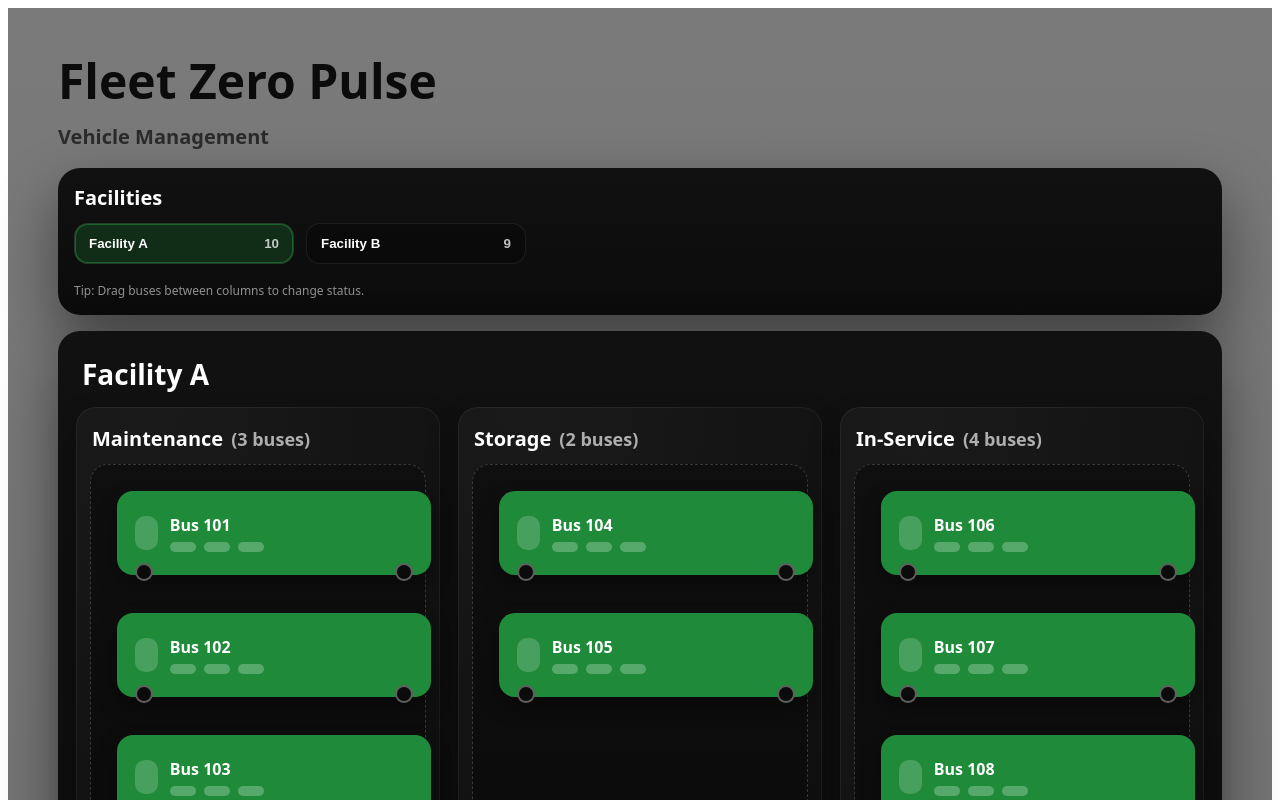
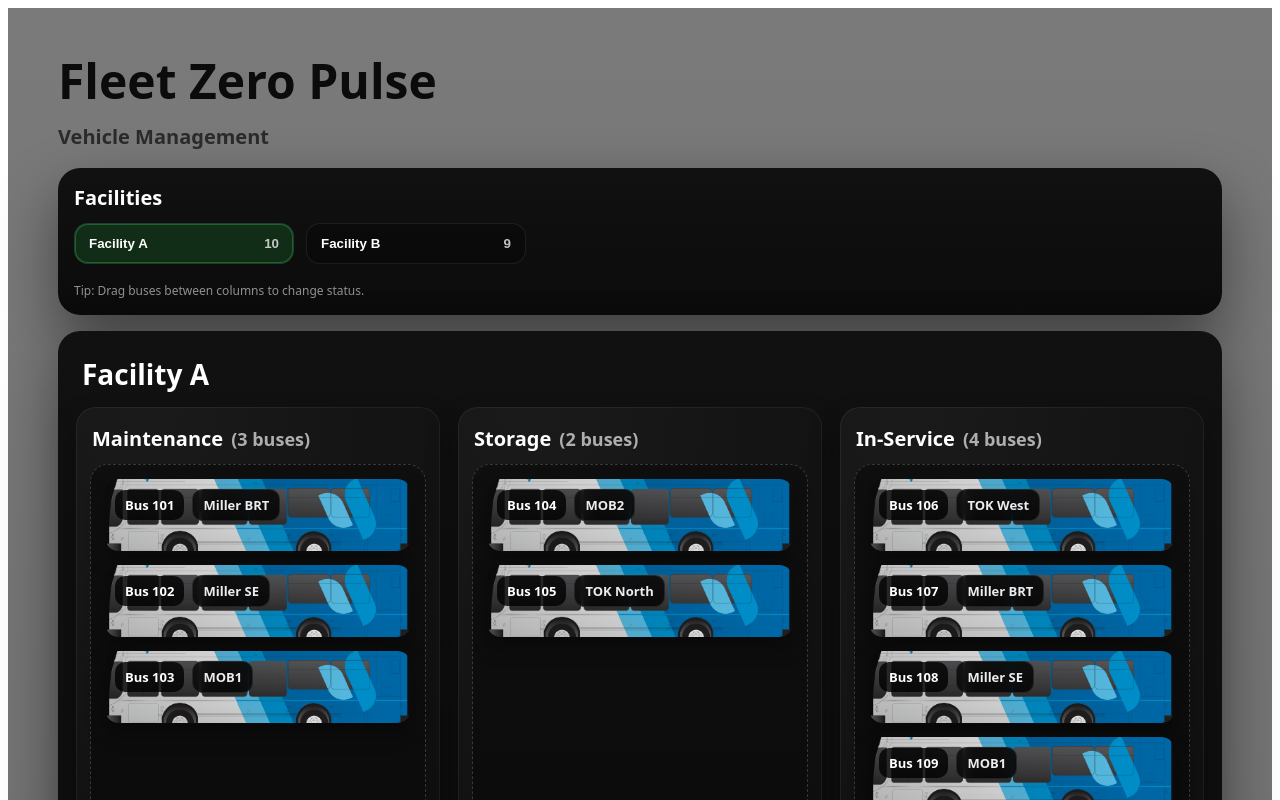
Before and after one commit to Jaturaput-Jongsubcharoen/Fleet-Zero-Pulse-Angular, an Angular app: page / in a window 1280 px wide. Shown: the top 800 px of the page. Built offline with nearby package versions, Linux system fonts and the light colour scheme.

Commit message:
bus-silhouette-button-for-specific-facility

```diff
--- a/src/app/data/fleet-store.ts
+++ b/src/app/data/fleet-store.ts
@@ -4,7 +4,8 @@ export type BusDetails = {
   id: string;
   label: string; // "Bus 101"
   status: string; // "Under Repair"
-  lastService?: string; // "2024-01-15"
+  location: BusLocation; // NEW
+  lastService?: string;
   notes?: string;
 };
 
@@ -26,49 +27,55 @@ export const FACILITIES = [
 export const INITIAL_BOARDS: Record<string, Board> = {
     facility_a: {
     maintenance: [
-            { id: 'bus-101', label: 'Bus 101', status: 'Under Repair', lastService: '2024-01-15', notes: 'Engine maintenance' },
-            { id: 'bus-102', label: 'Bus 102', status: 'Scheduled Maintenance', lastService: '2024-01-10', notes: 'Regular checkup' },
-            { id: 'bus-103', label: 'Bus 103', status: 'Waiting Parts', lastService: '2024-01-05', notes: 'Brake replacement needed' },
+        { id: 'bus-101', label: 'Bus 101', status: 'Under Repair', location: 'Miller BRT', lastService: '2024-01-15', notes: 'Engine maintenance' },
+        { id: 'bus-102', label: 'Bus 102', status: 'Scheduled Maintenance', location: 'Miller SE', lastService: '2024-01-10', notes: 'Regular checkup' },
+        { id: 'bus-103', label: 'Bus 103', status: 'Waiting Parts', location: 'MOB1', lastService: '2024-01-05', notes: 'Brake replacement needed' },
     ],
     storage: [
-            { id: 'bus-104', label: 'Bus 104', status: '--', lastService: '--', notes: '--' },
-            { id: 'bus-105', label: 'Bus 105', status: '--', lastService: '--', notes: '--' },
+        { id: 'bus-104', label: 'Bus 104', status: '--', location: 'MOB2', lastService: '--', notes: '--' },
+        { id: 'bus-105', label: 'Bus 105', status: '--', location: 'TOK North', lastService: '--', notes: '--' },
     ],
     in_service: [
-            { id: 'bus-106', label: 'Bus 106', status: '--', lastService: '--', notes: '--' },
-            { id: 'bus-107', label: 'Bus 107', status: '--', lastService: '--', notes: '--' },
-            { id: 'bus-108', label: 'Bus 108', status: '--', lastService: '--', notes: '--' },
-            { id: 'bus-109', label: 'Bus 109', status: '--', lastService: '--', notes: '--' },
+        { id: 'bus-106', label: 'Bus 106', status: '--', location: 'TOK West', lastService: '--', notes: '--' },
+        { id: 'bus-107', label: 'Bus 107', status: '--', location: 'Miller BRT', lastService: '--', notes: '--' },
+        { id: 'bus-108', label: 'Bus 108', status: '--', location: 'Miller SE', lastService: '--', notes: '--' },
+        { id: 'bus-109', label: 'Bus 109', status: '--', location: 'MOB1', lastService: '--', notes: '--' },
     ],
     long_term: [
-            { id: 'bus-110', label: 'Bus 110', status: '--', lastService: '--', notes: '--' },
+        { id: 'bus-110', label: 'Bus 110', status: '--', location: 'MOB2', lastService: '--', notes: '--' },
     ],
     out_of_service: [],
     },
 
+
     facility_b: {
     maintenance: [
-            { id: 'bus-201', label: 'Bus 201', status: 'Oil leak inspection', lastService: '2024-01-12', notes: 'Check engine area' },
-            { id: 'bus-202', label: 'Bus 202', status: 'Brake replacement', lastService: '2024-01-08', notes: 'Front pads low' },
+        { id: 'bus-201', label: 'Bus 201', status: 'Oil leak inspection', location: 'TOK North', lastService: '2024-01-12', notes: 'Check engine area' },
+        { id: 'bus-202', label: 'Bus 202', status: 'Brake replacement', location: 'TOK West', lastService: '2024-01-08', notes: 'Front pads low' },
     ],
-
     storage: [
-            { id: 'bus-203', label: 'Bus 203', status: 'Stored', lastService: '2023-12-22', notes: 'Lot B row 3' },
-            { id: 'bus-204', label: 'Bus 204', status: 'Stored', lastService: '2023-12-18', notes: 'Battery disconnected' },
+        { id: 'bus-203', label: 'Bus 203', status: 'Stored', location: 'Miller BRT', lastService: '2023-12-22', notes: 'Lot B row 3' },
+        { id: 'bus-204', label: 'Bus 204', status: 'Stored', location: 'Miller SE', lastService: '2023-12-18', notes: 'Battery disconnected' },
     ],
-
     in_service: [
-            { id: 'bus-205', label: 'Bus 205', status: 'On route', lastService: '2024-01-03', notes: 'Running normal' },
-            { id: 'bus-206', label: 'Bus 206', status: 'Standby', lastService: '2024-01-06', notes: 'Ready for dispatch' },
-            { id: 'bus-207', label: 'Bus 207', status: 'Charging', lastService: '2024-01-02', notes: 'Charge check later' },
+        { id: 'bus-205', label: 'Bus 205', status: 'On route', location: 'MOB1', lastService: '2024-01-03', notes: 'Running normal' },
+        { id: 'bus-206', label: 'Bus 206', status: 'Standby', location: 'MOB2', lastService: '2024-01-06', notes: 'Ready for dispatch' },
+        { id: 'bus-207', label: 'Bus 207', status: 'Charging', location: 'TOK North', lastService: '2024-01-02', notes: 'Charge check later' },
     ],
-
     long_term: [
-            { id: 'bus-208', label: 'Bus 208', status: 'Body repair', lastService: '2023-11-20', notes: 'Waiting for parts' },
+        { id: 'bus-208', label: 'Bus 208', status: 'Body repair', location: 'TOK West', lastService: '2023-11-20', notes: 'Waiting for parts' },
     ],
-
     out_of_service: [
-            { id: 'bus-209', label: 'Bus 209', status: 'Decommissioned', lastService: '2023-10-01', notes: 'Do not dispatch' },
+        { id: 'bus-209', label: 'Bus 209', status: 'Decommissioned', location: 'Miller BRT', lastService: '2023-10-01', notes: 'Do not dispatch' },
     ],
     },
+
 };
+
+export type BusLocation =
+  | 'Miller BRT'
+  | 'Miller SE'
+  | 'MOB1'
+  | 'MOB2'
+  | 'TOK North'
+  | 'TOK West';
--- a/src/app/pages/station/station.component.html
+++ b/src/app/pages/station/station.component.html
@@ -12,6 +12,7 @@
     <div class="bus-card" *ngFor="let bus of board()[c.id]">
       <div class="bus-left">
         <div class="bus-name">{{ bus.label }}</div>
+        <div class="bus-meta"><b>Location:</b> {{ bus.location }}</div>
         <div class="bus-meta"><b>Status:</b> {{ bus.status }}</div>
         <div class="bus-meta"><b>Last Service:</b> {{ bus.lastService || '--' }}</div>
         <div class="bus-meta"><b>Notes:</b> {{ bus.notes || '--' }}</div>
--- a/src/app/pages/vehicle-management/vehicle-management.component.html
+++ b/src/app/pages/vehicle-management/vehicle-management.component.html
@@ -55,58 +55,40 @@
                   (cdkDropListDropped)="onDrop(c.id, $event)"
                 >
                   <div
-                    class="bus"
+                    class="bus bus--img"
                     *ngFor="let bus of board[c.id]; trackBy: trackByBusId"
                     cdkDrag
+                    cdkDragPreviewContainer="global"
                     (dblclick)="openBusSnapshot(bus, c.label)"
+                    [style.--busImg]="'url(' + getFacilityBusImageUrl() + ')'"
                   >
-                    <!--
-                    <div class="grip" aria-hidden="true">
-                      <span>•</span><span>•</span>
-                      <span>•</span><span>•</span>
-                    </div>
-                    -->
-                    <div class="bus-vehicle">
-                      <div class="bus-front"></div>
-                      <div class="bus-body">
-                        <div class="bus-number">{{ bus.label }}</div>
-                        <div class="bus-windows">
-                          <span></span><span></span><span></span>
-                        </div>
-                      </div>
-                      <div class="bus-wheel left"></div>
-                      <div class="bus-wheel right"></div>
+                    <div class="bus-top">
+                      <div class="bus-badge">{{ bus.label }}</div>
+                      <div class="bus-loc">{{ bus.location }}</div>
                     </div>
 
+                    <!-- Placeholder -->
                     <ng-template cdkDragPlaceholder>
                       <div class="bus bus--placeholder"></div>
                     </ng-template>
 
+                    <!-- Drag preview -->
                     <ng-template cdkDragPreview>
-
-                      <div class="bus bus--preview">
-                        <!--
-                        <div class="grip" aria-hidden="true">
-                          <span>•</span><span>•</span>
-                          <span>•</span><span>•</span>
-                        </div>
-                        -->
-                                            <div class="bus-vehicle">
-                      <div class="bus-front"></div>
-                      <div class="bus-body">
-                        <div class="bus-number">{{ bus.label }}</div>
-                        <div class="bus-windows">
-                          <span></span><span></span><span></span>
+                      <div
+                        class="bus bus--img bus--preview"
+                        [style.background-image]="'url(' + getFacilityBusImageUrl() + ')'"
+                        style="background-size: cover; background-position: center;"
+                      >
+                        <div class="bus-top">
+                          <div class="bus-badge">{{ bus.label }}</div>
+                          <div class="bus-loc">{{ bus.location }}</div>
                         </div>
                       </div>
-                      <div class="bus-wheel left"></div>
-                      <div class="bus-wheel right"></div>
-                    </div>
-                      </div>
+                    </ng-template>
 
-                    </ng-template>
                   </div>
                 </div>
+
               </div>
             </div>
           </div>
--- a/src/app/pages/vehicle-management/vehicle-management.component.scss
+++ b/src/app/pages/vehicle-management/vehicle-management.component.scss
@@ -165,121 +165,81 @@
   background: linear-gradient(#0f0f0f, #0b0b0b);
 }
 
-/* Bus pill */
-/* remove the old green pill look */
+/* =========================================================
+   BUS (image silhouette version)
+   HTML uses: class="bus bus--img" + <div class="bus-badge">
+========================================================= */
+
 .bus {
-  padding: 12px;
-  margin-bottom: 14px;
-  border-radius: 16px;
-  background: transparent;
-  box-shadow: none;
-  cursor: grab;
   user-select: none;
 }
 
-.bus:active {
+/* Bus as IMAGE */
+.bus--img {
+  position: relative;
+  height: 72px;
+  border-radius: 14px;
+  margin-bottom: 14px;
+  cursor: grab;
+  user-select: none;
+
+  background-image: var(--busImg);
+  background-repeat: no-repeat;
+  background-position: center;
+  background-size: cover;
+
+  box-shadow: 0 10px 20px rgba(0, 0, 0, 0.35);
+  overflow: hidden;
+}
+
+.bus--img:active {
   cursor: grabbing;
 }
 
-/* bus vehicle shape */
-.bus-vehicle {
-  position: relative;
-  width: 100%;
-  height: 64px;
-  border-radius: 16px;
-  background: #1f8b3a;
-  box-shadow: 0 10px 20px rgba(0,0,0,0.35);
-  display: flex;
-  align-items: center;
-  padding: 10px 14px 10px 18px;
+/* Keep original bus visible while dragging */
+.bus--img.cdk-drag-dragging {
+  opacity: 1 !important;
+  cursor: grabbing;
 }
 
-/* front nose */
-.bus-front {
-  width: 26px;
-  height: 34px;
-  border-radius: 10px;
-  background: rgba(255,255,255,0.18);
-  margin-right: 12px;
+/* overlay for readability */
+.bus--img::after {
+  content: "";
+  position: absolute;
+  inset: 0;
+  background: linear-gradient(
+    to right,
+    rgba(0, 0, 0, 0.25),
+    rgba(0, 0, 0, 0.05)
+  );
 }
 
-/* body content */
-.bus-body {
-  display: flex;
-  flex-direction: column;
-  gap: 6px;
-  width: 100%;
+/* Badge (bus number) */
+.bus-badge {
+  position: absolute;
+  left: 12px;
+  top: 12px;
+  z-index: 2;
+  padding: 6px 10px;
+  border-radius: 10px;
+  background: rgba(0, 0, 0, 0.55);
+  color: #fff;
+  font-weight: 900;
+  font-size: 14px;
 }
 
-.bus-number {
-  font-weight: 900;
-  font-size: 16px;
-  color: #fff;
+/* Preview tweaks (inside component) */
+.bus--preview {
+  margin: 0;
+  transform: scale(1.03);
 }
 
-/* windows */
-.bus-windows {
-  display: flex;
-  gap: 8px;
-}
-
-.bus-windows span {
-  width: 26px;
-  height: 10px;
-  border-radius: 6px;
-  background: rgba(255,255,255,0.25);
-}
-
-/* wheels */
-.bus-wheel {
-  position: absolute;
-  bottom: -6px;
-  width: 14px;
-  height: 14px;
-  border-radius: 50%;
-  background: #0b0b0b;
-  border: 2px solid rgba(255,255,255,0.35);
-}
-
-.bus-wheel.left {
-  left: 18px;
-}
-
-.bus-wheel.right {
-  right: 18px;
-}
-
-/* optional hover */
-.bus:hover .bus-vehicle {
-  filter: brightness(1.06);
-}
-
-
-.bus-label {
-  letter-spacing: 0.2px;
-}
-
-.grip {
-  width: 18px;
-  display: grid;
-  grid-template-columns: repeat(2, 1fr);
-  gap: 2px 4px;
-  opacity: 0.9;
-}
-.grip span {
-  display: block;
-  font-size: 16px;
-  line-height: 10px;
-}
-
+/* Placeholder */
 .bus--placeholder {
+  height: 72px;
+  border-radius: 14px;
   background: rgba(31, 139, 58, 0.18);
   border: 2px dashed rgba(31, 139, 58, 0.5);
-  height: 58px;
-}
-
-.bus--preview {
-  margin: 0;
 }
 
 /* -------- Responsive board layout -------- */
@@ -299,6 +259,7 @@
   .page {
     padding: 26px 18px 40px;
   }
+
   .columns {
     grid-template-columns: 1fr;
   }
@@ -308,3 +269,48 @@
     min-width: 180px;
   }
 }
+
+
+
+/*------------------------*/
+
+/* Top row inside the bus image card (label + location) */
+.bus-top {
+  position: absolute;
+  left: 10px;
+  top: 10px;
+  z-index: 2;
+  display: flex;
+  align-items: center;
+  gap: 8px;
+  max-width: calc(100% - 20px);
+}
+
+/* Label pill */
+.bus-badge {
+  position: static; /* IMPORTANT: no absolute now */
+  padding: 6px 10px;
+  border-radius: 10px;
+  background: rgba(0, 0, 0, 0.80);
+  color: #fff;
+  font-weight: 900;
+  font-size: 13px;
+  white-space: nowrap;
+}
+
+/* Location pill (to the right) */
+.bus-loc {
+  padding: 6px 10px;
+  border-radius: 10px;
+  background: rgba(0, 0, 0, 0.80);
+  color: rgba(255, 255, 255, 0.92);
+  font-weight: 900;
+  font-size: 13px;
+
+  white-space: nowrap;
+  overflow: hidden;
+  text-overflow: ellipsis;
+  max-width: 140px; /* adjust if you want longer */
+  border: 1px solid rgba(255, 255, 255, 0.10);
+  backdrop-filter: blur(6px);
+}
--- a/src/app/pages/vehicle-management/vehicle-management.component.ts
+++ b/src/app/pages/vehicle-management/vehicle-management.component.ts
@@ -30,6 +30,16 @@ export class VehicleManagementComponent {
   categories = CATEGORIES;
 
   selectedFacilityId = this.facilities[0].id;
+
+  getFacilityBusImageUrl(): string {
+    const map: Record<string, string> = {
+      facility_a: '/york-region-transit-facility-a.png',
+      facility_b: '/york-region-transit-facility-b.png',
+    };
+
+    // fallback (in case something is missing)
+    return map[this.selectedFacilityId] ?? '/york-region-transit-facility-a.png';
+  }
 
   // Snapshot modal
   selectedBus:
```
Also changed, not shown: src/app/pages/vehicle-management/vehicle-management.html (deleted, +0 -74 lines), src/styles.scss (+56 -1 lines), public/york-region-transit-facility-a.png (added), public/york-region-transit-facility-b.png (added). Lines whose indentation alone changed are shown as unchanged.
